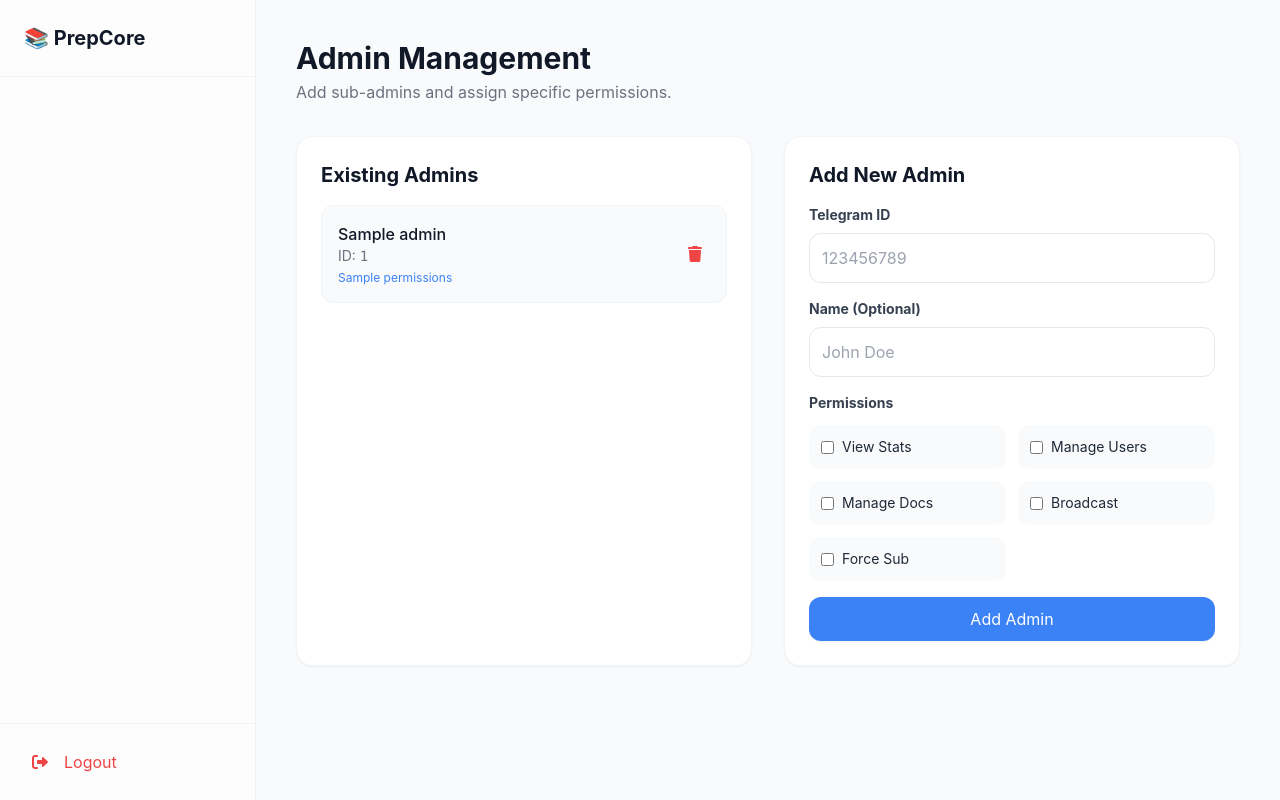
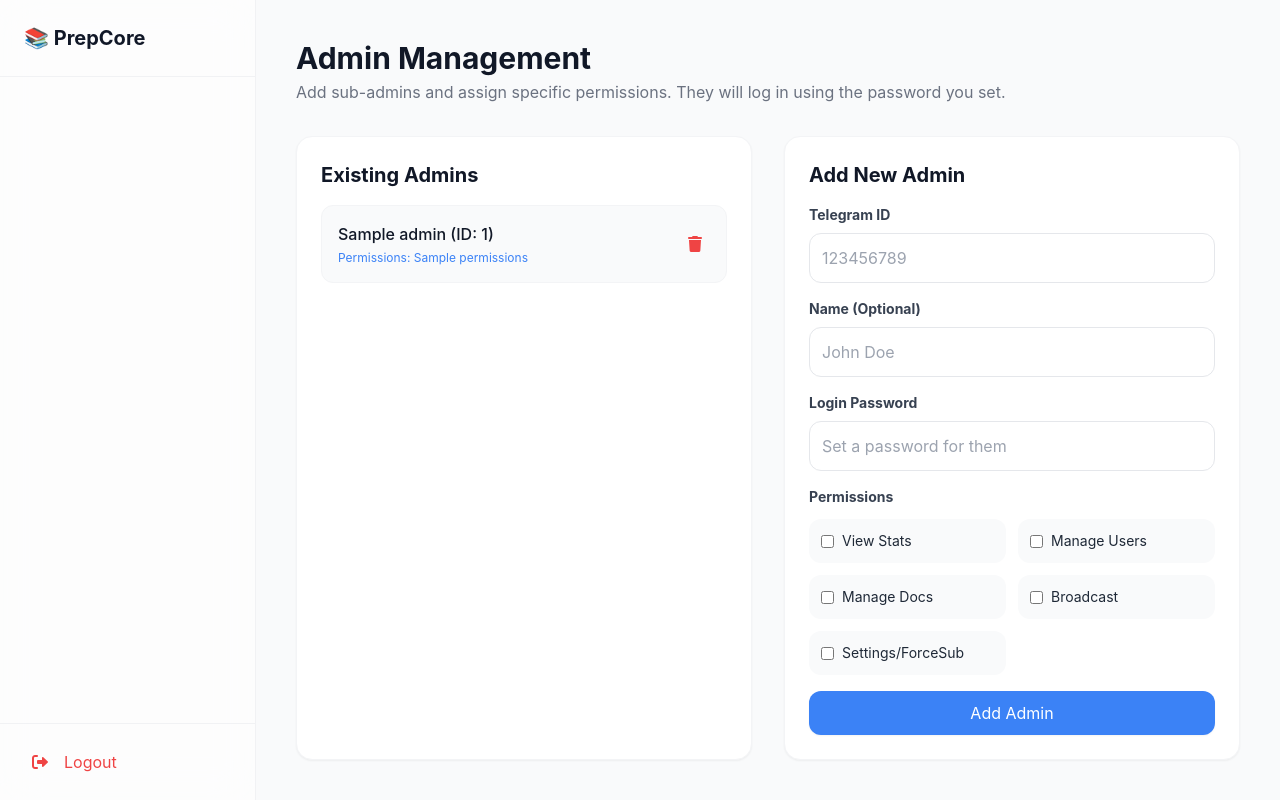
Before and after one commit to protoppertg/Best-telegram-file-share-bot, a FastAPI app: template app/templates/admins.html in a window 1280 px wide. Run offline with FastAPI, Linux system fonts and the light colour scheme; the template is opened without the code that fills it: most values are stand-ins (such as "Sample title", 1, 10 or a date in 2020); parts of the project's set-up code (start-up, migrations or seed data) failed here and were passed over; some libraries are stand-ins or nearby versions.

Commit message:
Update admins.html

```diff
--- a/app/templates/admins.html
+++ b/app/templates/admins.html
@@ -2,7 +2,7 @@
 {% block content %}
 <div class="mb-8">
     <h1 class="text-3xl font-bold text-gray-900">Admin Management</h1>
-    <p class="text-gray-500 mt-1">Add sub-admins and assign specific permissions.</p>
+    <p class="text-gray-500 mt-1">Add sub-admins and assign specific permissions. They will log in using the password you set.</p>
 </div>
 
 <div class="grid grid-cols-1 lg:grid-cols-2 gap-8">
@@ -13,9 +13,8 @@
             {% for a in admins %}
             <div class="flex items-center justify-between bg-gray-50 p-4 rounded-xl border border-gray-100">
                 <div>
-                    <p class="font-medium text-gray-900">{{ a.name or 'Unknown' }}</p>
-                    <p class="text-sm text-gray-500">ID: <code>{{ a.telegram_id }}</code></p>
-                    <p class="text-xs text-blue-500 mt-1">{{ a.permissions or 'No permissions' }}</p>
+                    <p class="font-medium text-gray-900">{{ a.name or 'Unknown' }} (ID: {{ a.telegram_id }})</p>
+                    <p class="text-xs text-blue-500 mt-1">Permissions: {{ a.permissions or 'None' }}</p>
                 </div>
                 <form method="POST" action="/admin/admins/delete/{{ a.id }}" onsubmit="return confirm('Are you sure you want to remove this admin?');">
                     <button type="submit" class="text-red-500 hover:text-red-700 p-2"><i class="fas fa-trash"></i></button>
@@ -40,6 +39,10 @@
                 <input type="text" name="name" class="w-full border border-gray-200 p-3 rounded-xl focus:outline-none focus:ring-2 focus:ring-blue-500 transition" placeholder="John Doe">
             </div>
             <div>
+                <label class="block text-gray-700 text-sm font-bold mb-2">Login Password</label>
+                <input type="text" name="password" required class="w-full border border-gray-200 p-3 rounded-xl focus:outline-none focus:ring-2 focus:ring-blue-500 transition" placeholder="Set a password for them">
+            </div>
+            <div>
                 <label class="block text-gray-700 text-sm font-bold mb-3">Permissions</label>
                 <div class="grid grid-cols-2 gap-3">
                     <label class="flex items-center space-x-2 p-3 bg-gray-50 rounded-xl cursor-pointer">
@@ -60,7 +63,7 @@
                     </label>
                     <label class="flex items-center space-x-2 p-3 bg-gray-50 rounded-xl cursor-pointer">
                         <input type="checkbox" name="permissions" value="forcesub" class="rounded text-blue-500 focus:ring-blue-400">
-                        <span class="text-sm">Force Sub</span>
+                        <span class="text-sm">Settings/ForceSub</span>
                     </label>
                 </div>
             </div>
```
